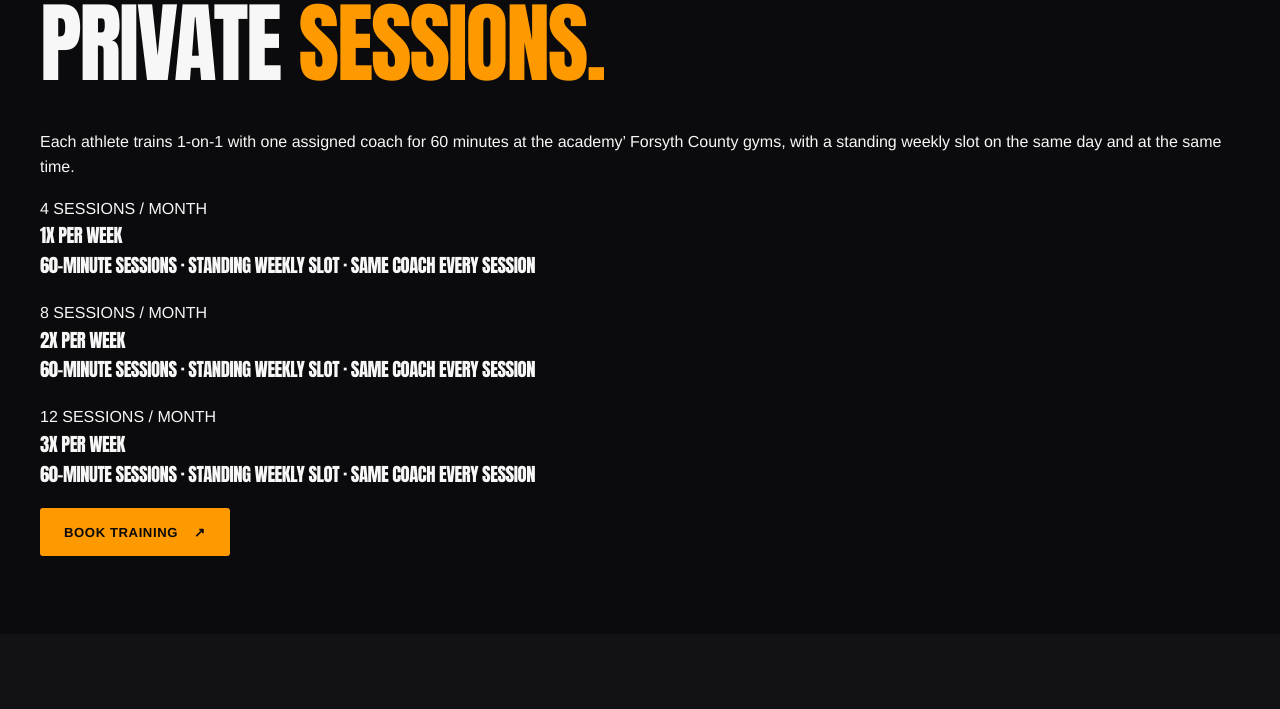
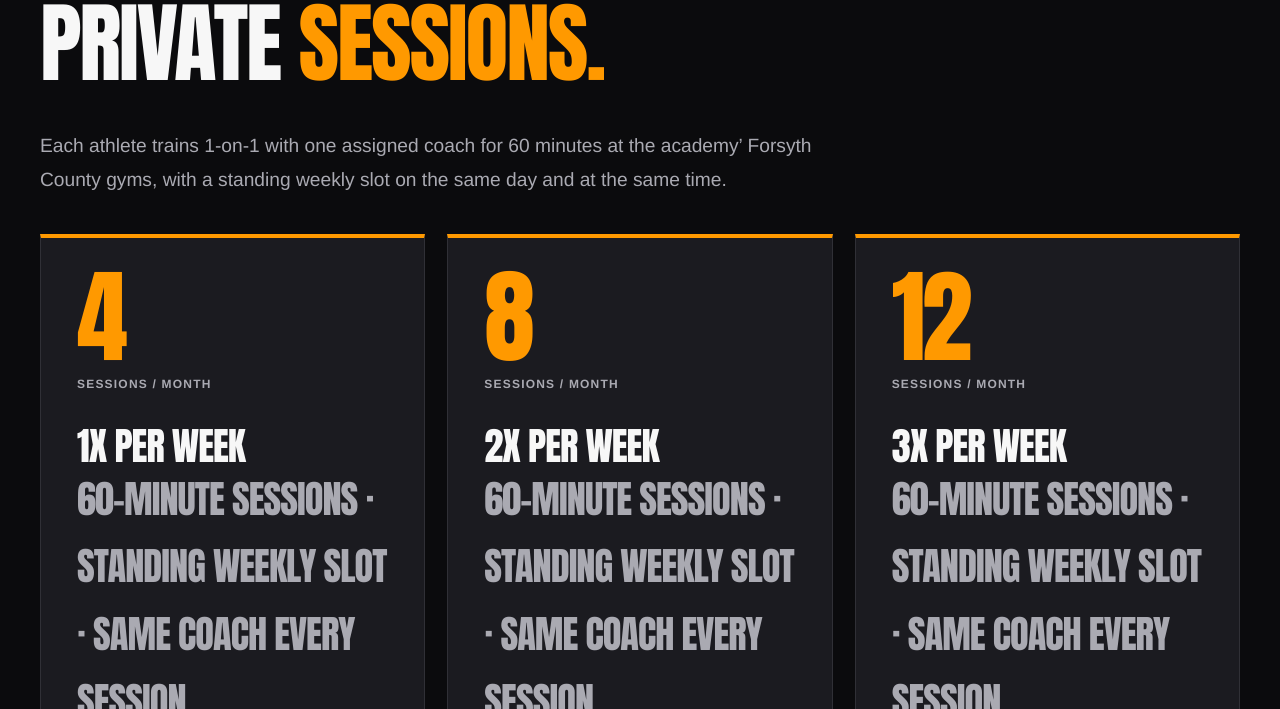
Before and after one commit to zaymagee/coachzay-site, a plain HTML site: page index.html in a window 1280 px wide. Shown: the part 6210-6919 px from the top of the page. Drawn offline with Linux system fonts and the light colour scheme.

Commit message:
Style private sessions section

```diff
--- a/style.css
+++ b/style.css
@@ -593,6 +593,81 @@ h2 span, .brand span, .footer-brand span,
 
 .train-card .btn { margin-top: auto; }
 
+/* PRIVATE SESSIONS */
+
+.private-sessions-intro {
+  max-width: 820px;
+  margin-bottom: 36px;
+  color: var(--muted);
+  font-size: clamp(1rem, 1.7vw, 1.2rem);
+  line-height: 1.8;
+}
+
+.private-sessions-grid {
+  display: grid;
+  grid-template-columns: repeat(3, minmax(0, 1fr));
+  gap: 22px;
+}
+
+.private-session-card {
+  min-width: 0;
+  padding: clamp(25px, 3vw, 36px);
+  background: var(--surface-2);
+  border: 1px solid var(--border);
+  border-top: 4px solid var(--orange);
+}
+
+.private-session-number {
+  display: block;
+  color: var(--orange);
+  font-family: var(--font);
+  font-size: clamp(4.5rem, 8vw, 7rem);
+  font-weight: 900;
+  line-height: .85;
+  letter-spacing: -.04em;
+}
+
+.private-session-label {
+  display: block;
+  margin: 14px 0 32px;
+  color: var(--muted);
+  font-size: .75rem;
+  font-weight: 900;
+  letter-spacing: .1em;
+}
+
+.private-session-card h3 {
+  margin-bottom: 16px;
+  font-size: clamp(1.7rem, 3vw, 2.5rem);
+  line-height: 1.05;
+}
+
+.private-session-card p {
+  margin-bottom: 0;
+  color: var(--muted);
+  line-height: 1.75;
+}
+
+.private-sessions-actions {
+  margin-top: 32px;
+}
+
+@media (max-width: 760px) {
+  .private-sessions-grid {
+    grid-template-columns: 1fr;
+  }
+}
+
+@media (max-width: 480px) {
+  .private-session-card {
+    padding: 25px 22px;
+  }
+
+  .private-session-number {
+    font-size: 4.5rem;
+  }
+}
+
 /* TESTIMONIALS */
 
 .testimonials-section {
```
